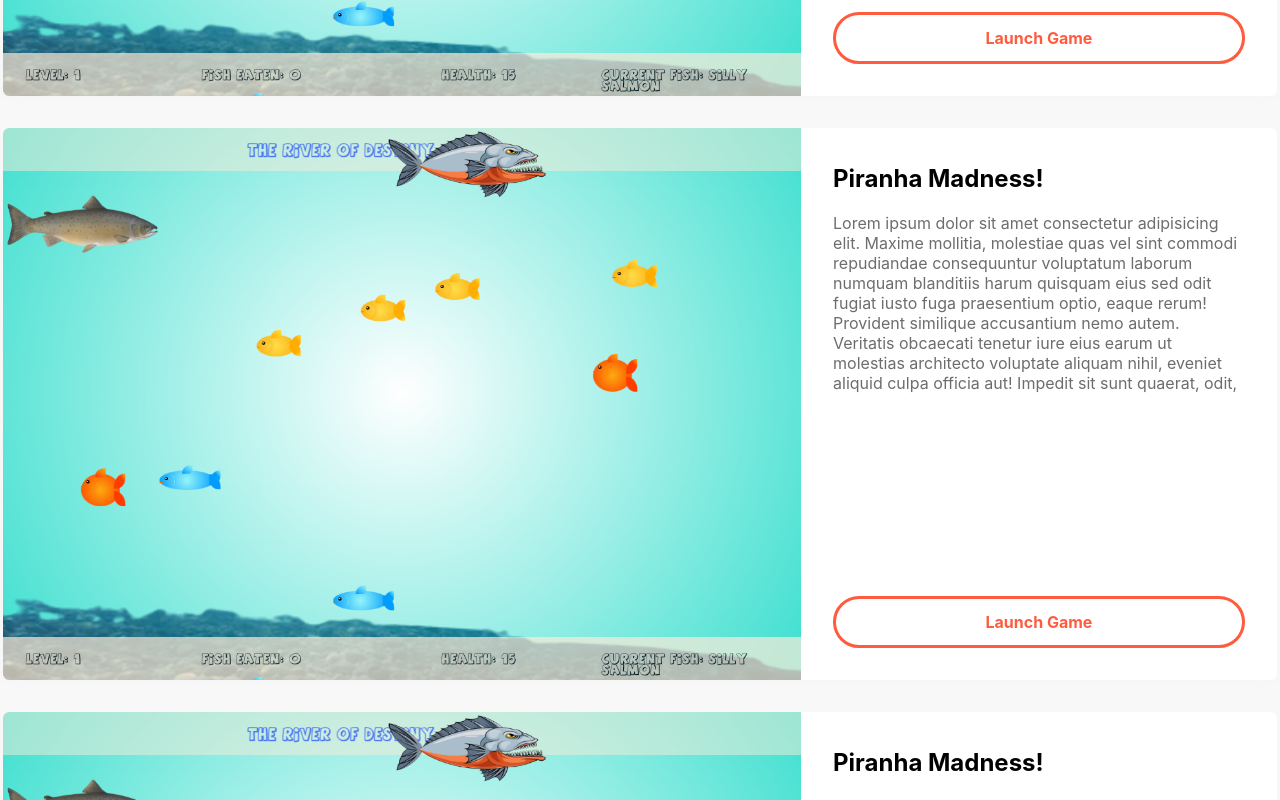
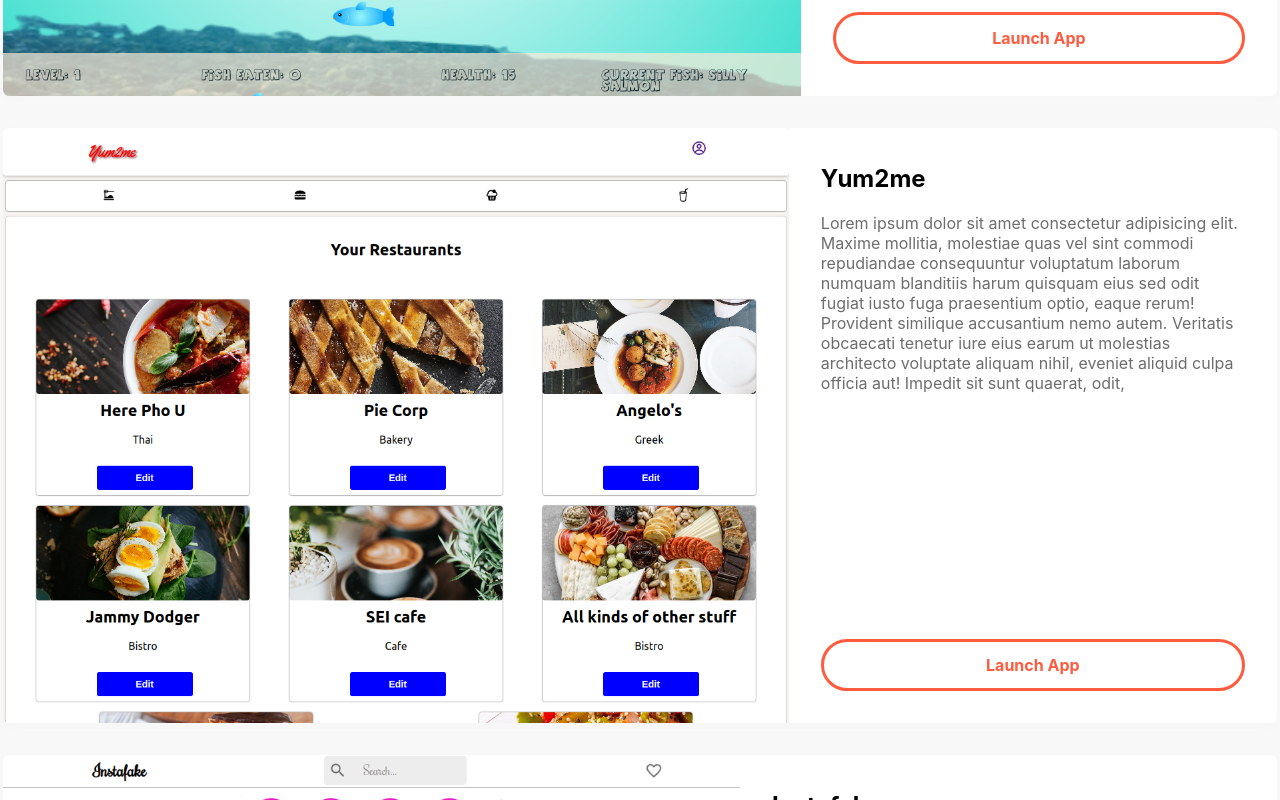
Before and after one commit to petermc87/portfolio, a React (Create React App) app: page / in a window 1280 px wide. Shown: the part 1180-1980 px from the top of the page. Built offline with nearby package versions, Linux system fonts and the light colour scheme.

Commit message:
added project images

```diff
--- a/src/components/Project/Project.js
+++ b/src/components/Project/Project.js
@@ -1,13 +1,13 @@
 import styles from '../Project/Project.module.scss'
-import GAMESCREEN from '../../../src/images/PM-gamescreen.png'
-export default function Project () {
+// import GAMESCREEN from '../../../src/images/PM-gamescreen.png'
+export default function Project ({image, title}) {
   return (
     <div className={styles.projectContainer}>
       {/* <h1>Project</h1> */}
-      <div className={styles.projectImage}><img src={GAMESCREEN} alt='gamescreen'/></div>
+      <div className={styles.projectImage}><img src={image} alt='gamescreen'/></div>
       <div className={styles.projectDescription}>
         <div>
-          <h2>Piranha Madness!</h2>
+          <h2>{title}</h2>
           <p>Lorem ipsum dolor sit amet consectetur adipisicing elit. Maxime mollitia,
 molestiae quas vel sint commodi repudiandae consequuntur voluptatum laborum
 numquam blanditiis harum quisquam eius sed odit fugiat iusto fuga praesentium
@@ -15,7 +15,7 @@ optio, eaque rerum! Provident similique accusantium nemo autem. Veritatis
 obcaecati tenetur iure eius earum ut molestias architecto voluptate aliquam
 nihil, eveniet aliquid culpa officia aut! Impedit sit sunt quaerat, odit,</p>
         </div>
-        <div className={styles.button}><h4>Launch Game</h4></div>
+        <div className={styles.button}><h4>Launch App</h4></div>
         </div>
     </div>
   )
--- a/src/components/Section/ProjectSection/ProjectSection.js
+++ b/src/components/Section/ProjectSection/ProjectSection.js
@@ -1,14 +1,26 @@
 import Project from '../../Project/Project'
 import styles from '../ProjectSection/ProjectSection.module.scss'
+import Gamescreen from '../../../images/PM-gamescreen.png'
+import Yum2me from '../../../images/yum2me.png'
+import Instafake from '../../../images/instafake.png'
 
 export default function ProjectSection () {
   return (
     <div className={styles.projectSection}>
       <br/>
       <div className={styles.heading}><h4> ---- WORK</h4></div>
-      <Project />
-      <Project />
-      <Project />
+      <Project
+        image={Gamescreen}
+        title='Piranha Madness!'
+      />
+      <Project
+        image={Yum2me}
+        title='Yum2me'
+      />
+      <Project
+        image={Instafake}
+        title='Instafake'
+      />
     </div>
   )
 }
```
Also changed, not shown: src/images/instafake.png (added), src/images/yum2me.png (added).
